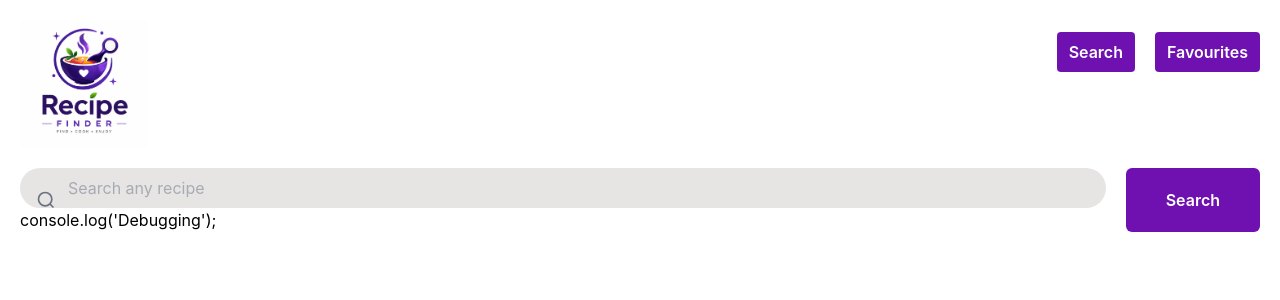
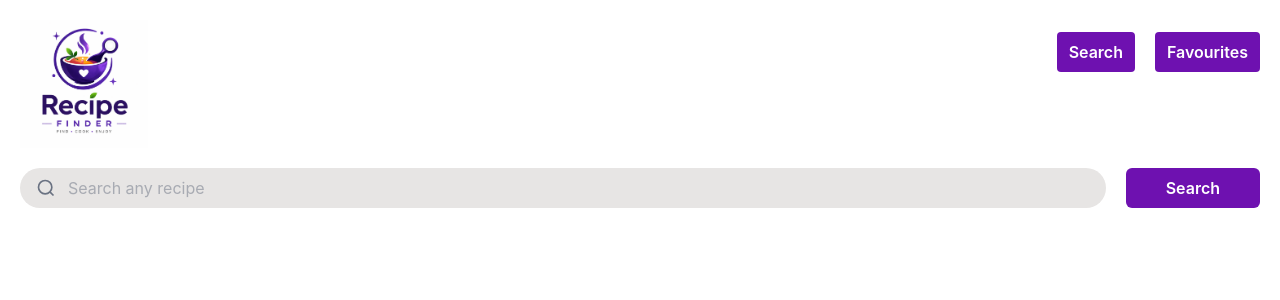
Before and after one commit to CodeNShipWithVinit/RecipeFinder, a React (Vite) app: page / in a window 1280 px wide. Shown: the top 300 px of the page. Built offline with nearby package versions, Linux system fonts and the light colour scheme.

Commit message:
Debugging

```diff
--- a/src/components/Searchbar.jsx
+++ b/src/components/Searchbar.jsx
@@ -21,7 +21,7 @@ const Searchbar = () => {
             className="w-full pl-12 pr-4 py-2 rounded-full bg-stone-200 outline-0 text-gray-500"
             placeholder="Search any recipe"
           />
-          console.log('Debugging');
+
         </div>
 
         <button className="bg-purple-800 rounded-md text-white font-semibold px-10 py-2 active:scale-95">
```
